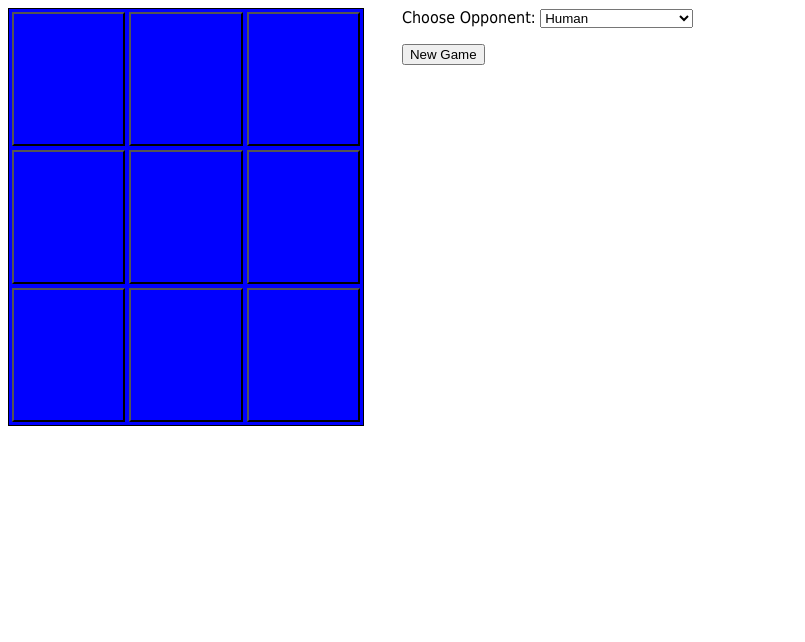
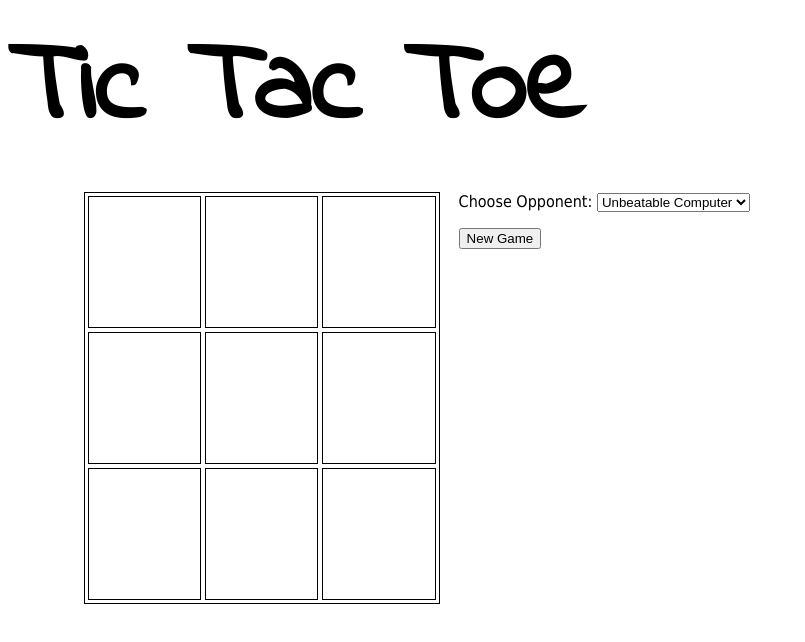
Before and after one commit to chamberlainguy/tictactoe, a plain HTML site: page index.html in a window 1280 px wide. Shown: the whole page, without its empty margins (0-805 px from the left). Drawn offline with Linux system fonts and the light colour scheme.

Commit message:
Made the page a lot nicer to look at

```diff
--- a/css/tictactoe.css
+++ b/css/tictactoe.css
@@ -3,17 +3,25 @@ body {
  	background-color:white;
  	font-family:Tahoma,Verdana,Helvetica,Arial,sans-serif;
 }
+h1 {
+	font-family: 'Indie Flower', cursive;
+	font-size: 3cm;
+	margin-top: 0;
+	margin-bottom: .5cm;
+}
 .square {
- background-color: blue;
- color: white;
+ 	background-color: white;
+ 	color: blue;
  	font-size: 3cm;
  	font-family:Courier New, Courier, monospaced;
  	font-weight: bold;
  	width: 3cm;
  	vertical-align: bottom;
+ 	border:thin black ridge;
 }
 .board {
  	border:thin black ridge;
- background-color: blue;
- margin-right: 1cm;
+ 	background-color: white;
+ 	margin-left: 2cm;
+ 	margin-right: .5cm;
 }
--- a/index.html
+++ b/index.html
@@ -3,9 +3,12 @@
 <head>
 	<meta charset="UTF-8">
 	<title>Tic Tac Toe</title>
-	<link rel="stylesheet" type="text/css" href="css/tictactoe.css">
+	<link href='http://fonts.googleapis.com/css?family=Indie+Flower' rel='stylesheet' type='text/css'>
+	<link href="css/tictactoe.css" rel="stylesheet" type="text/css">
 </head>
 <body onload="makeBoard();">
+
+	<h1>Tic Tac Toe</h1>
 
 	<form name=board onsubmit="return false;">
 
@@ -28,9 +31,9 @@
 		<div id="opponent">
 			Choose Opponent:
 			<select name=opponent onchange="newGame()">
+				<option value=unbeatableAI>Unbeatable Computer
 				<option value=human>Human
 				<option value=dumbAI>Dumb Computer
-				<option value=unbeatableAI>Unbeatable Computer
 			</select>
 		</div>
 
```
Lines whose indentation alone changed are shown as unchanged.
